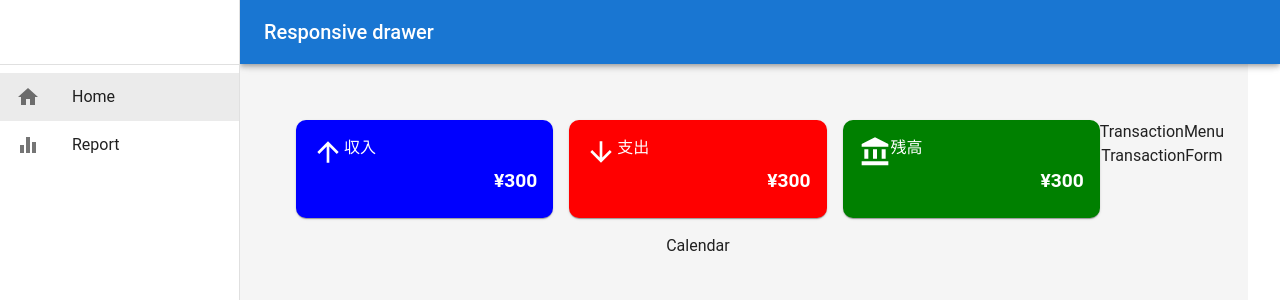
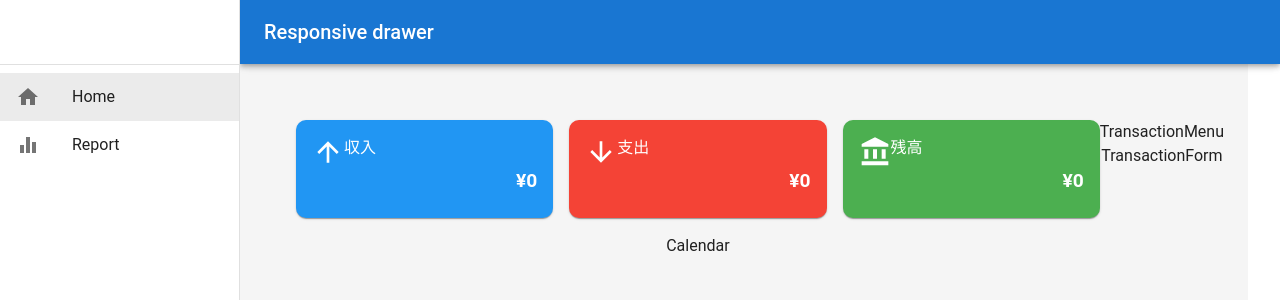
Before and after one commit to adlib238/household-app, a React app: page / in a window 1280 px wide. Shown: the top 300 px of the page. Built offline with nearby package versions, Linux system fonts and the light colour scheme; no server answers; the database is empty; the HTML template or start-up script is replaced by a standard one.

Commit message:
add income, expencse, balance

```diff
--- a/package.json
+++ b/package.json
@@ -23,6 +23,8 @@
     "@radix-ui/react-slot": "^1.0.2",
     "class-variance-authority": "^0.7.0",
     "clsx": "^2.1.0",
+    "date-fns": "^3.6.0",
+    "firebase": "^10.11.0",
     "lucide-react": "^0.368.0",
     "react": "^18.2.0",
     "react-dom": "^18.2.0",
--- a/src/App.tsx
+++ b/src/App.tsx
@@ -1,3 +1,4 @@
+import React, { useState } from "react";
 import "./App.css";
 import { Route, BrowserRouter as Router, Routes } from "react-router-dom";
 import Home from "./pages/Home";
@@ -7,15 +8,62 @@ import AppLayout from "./components/layout/AppLayout";
 import { theme } from "./theme/theme";
 import { ThemeProvider } from "@emotion/react";
 import { CssBaseline } from "@mui/material";
+import { Transaction } from "./types";
+import { collection, getDocs } from "firebase/firestore";
+import { db } from "./firebase";
+import { formatMonth } from "./utils/formatting";
 
 function App() {
+  const [transactions, setTransactions] = useState<Transaction[]>([]);
+  const [currentMonth] = useState(new Date());
+  const [setIsLoading] = useState(true);
+
+  //型ガード
+  function isFirestoreError(
+    err: unknown
+  ): err is { code: string; message: string } {
+    return typeof err === "object" && err !== null && "code" in err;
+  }
+  //firestoreのデータを全て取得
+  React.useEffect(() => {
+    const fecheTransactions = async () => {
+      try {
+        const querySnapshot = await getDocs(collection(db, "Transactions"));
+        const transactionsData = querySnapshot.docs.map((doc) => {
+          return {
+            ...doc.data(),
+            id: doc.id,
+          } as Transaction;
+        });
+        setTransactions(transactionsData);
+      } catch (err) {
+        if (isFirestoreError(err)) {
+          console.error("firestoreのエラーは：", err);
+        } else {
+          console.error("一般的なエラーは:", err);
+        }
+      } finally {
+        setIsLoading(false);
+      }
+    };
+    fecheTransactions();
+  }, []);
+
+  //月間の取引データを取得
+  const monthlyTransactions = transactions.filter((transaction) => {
+    return transaction.date.startsWith(formatMonth(currentMonth));
+  });
+
   return (
     <ThemeProvider theme={theme}>
       <CssBaseline />
       <Router>
         <Routes>
           <Route path="/" element={<AppLayout />}>
-            <Route index element={<Home />} />
+            <Route
+              index
+              element={<Home monthlyTransactions={monthlyTransactions} />}
+            />
             <Route path="/report" element={<Report />} />
             <Route path="*" element={<NoMatch />} />
           </Route>
--- a/src/components/MonthlySummery.tsx
+++ b/src/components/MonthlySummery.tsx
@@ -3,15 +3,22 @@ import { Card, CardContent, Grid, Stack, Typography } from "@mui/material";
 import ArrowUpwardIcon from "@mui/icons-material/ArrowUpward";
 import ArrowDownwardIcon from "@mui/icons-material/ArrowDownward";
 import AccountBalanceIcon from "@mui/icons-material/AccountBalance";
+import { Transaction } from "../types";
+import { financeCalculations } from "../utils/financeCalculations";
+import { formatCurrency } from "../utils/formatting";
+interface MonthlySummaryProps {
+  monthlyTransactions: Transaction[];
+}
 
-const MonthlySummery = () => {
+const MonthlySummery = ({ monthlyTransactions }: MonthlySummaryProps) => {
+  const { income, expense, balance } = financeCalculations(monthlyTransactions);
   return (
     <Grid container spacing={{ xs: 1, sm: 2 }} mb={2}>
       {/* 収入 */}
       <Grid item xs={4} display={"flex"} flexDirection={"column"}>
         <Card
           sx={{
-            bgcolor: "blue",
+            bgcolor: (theme) => theme.palette.incomeColor.main,
             color: "white",
             borderRadius: "10px",
             flexGrow: 1,
@@ -31,7 +38,7 @@ const MonthlySummery = () => {
                 fontSize: { xs: ".8rem", sm: "1rem", md: "1.2rem" },
               }}
             >
-              ¥300
+              ¥{formatCurrency(income)}
             </Typography>
           </CardContent>
         </Card>
@@ -40,7 +47,7 @@ const MonthlySummery = () => {
       <Grid item xs={4} display={"flex"} flexDirection={"column"}>
         <Card
           sx={{
-            bgcolor: "red",
+            bgcolor: (theme) => theme.palette.expenseColor.main,
             color: "white",
             borderRadius: "10px",
             flexGrow: 1,
@@ -60,7 +67,7 @@ const MonthlySummery = () => {
                 fontSize: { xs: ".8rem", sm: "1rem", md: "1.2rem" },
               }}
             >
-              ¥300
+              ¥{formatCurrency(expense)}
             </Typography>
           </CardContent>
         </Card>
@@ -69,7 +76,7 @@ const MonthlySummery = () => {
       <Grid item xs={4} display={"flex"} flexDirection={"column"}>
         <Card
           sx={{
-            bgcolor: "green",
+            bgcolor: (theme) => theme.palette.balanceColor.main,
             color: "white",
             borderRadius: "10px",
             flexGrow: 1,
@@ -89,7 +96,7 @@ const MonthlySummery = () => {
                 fontSize: { xs: ".8rem", sm: "1rem", md: "1.2rem" },
               }}
             >
-              ¥300
+              ¥{formatCurrency(balance)}
             </Typography>
           </CardContent>
         </Card>
--- a/src/components/common/SideBar.tsx
+++ b/src/components/common/SideBar.tsx
@@ -58,12 +58,6 @@ const SideBar = ({
             key={item.text}
             to={item.path}
             style={({ isActive }) => {
-              console.log(
-                "選択されたメニューは",
-                item.text,
-                isActive,
-                item.icon
-              );
               return {
                 ...baseLinkStyle,
                 ...(isActive ? activeLinkStyle : {}),
--- /dev/null
+++ b/src/firebase.ts
@@ -0,0 +1,21 @@
+// Import the functions you need from the SDKs you need
+import { initializeApp } from "firebase/app";
+import { getFirestore } from "firebase/firestore";
+// TODO: Add SDKs for Firebase products that you want to use
+// https://firebase.google.com/docs/web/setup#available-libraries
+
+// Your web app's Firebase configuration
+const firebaseConfig = {
+  apiKey: "AIzaSyBjfQMq3T6ngeQgwqTzfOlNNIkQb83aAsU",
+  authDomain: "householdtypescript-add7b.firebaseapp.com",
+  projectId: "householdtypescript-add7b",
+  storageBucket: "householdtypescript-add7b.appspot.com",
+  messagingSenderId: "919856151602",
+  appId: "1:919856151602:web:900fcf0819b1da2580902b",
+};
+
+// Initialize Firebase
+const app = initializeApp(firebaseConfig);
+const db = getFirestore(app);
+
+export { db };
--- a/src/pages/Home.tsx
+++ b/src/pages/Home.tsx
@@ -4,13 +4,18 @@ import MonthlySummery from "../components/MonthlySummery";
 import Calendar from "../components/Calendar";
 import TransactionMenu from "../components/TransactionMenu";
 import TransactionForm from "../components/TransactionForm";
+import { Transaction } from "../types";
 
-const Home = () => {
+interface HomeProps {
+  monthlyTransactions: Transaction[];
+}
+
+const Home = ({ monthlyTransactions }: HomeProps) => {
   return (
     <Box sx={{ display: "flex" }}>
       {/* 左側コンテンツ */}
       <Box sx={{ flexGrow: 1 }}>
-        <MonthlySummery />
+        <MonthlySummery monthlyTransactions={monthlyTransactions} />
         <Calendar />
       </Box>
       {/* 右側コンテンツ */}
--- a/src/theme/theme.ts
+++ b/src/theme/theme.ts
@@ -1,4 +1,19 @@
-import { createTheme } from "@mui/material";
+import { PaletteColor, PaletteColorOptions, createTheme } from "@mui/material";
+import { blue, green, red } from "@mui/material/colors";
+
+//PalatteとPaletteOptionsの型を拡張
+declare module "@mui/material/styles" {
+  interface Palette {
+    incomeColor: PaletteColor;
+    expenseColor: PaletteColor;
+    balanceColor: PaletteColor;
+  }
+  interface PaletteOptions {
+    incomeColor?: PaletteColorOptions;
+    expenseColor?: PaletteColorOptions;
+    balanceColor?: PaletteColorOptions;
+  }
+}
 
 export const theme = createTheme({
   typography: {
@@ -7,4 +22,24 @@ export const theme = createTheme({
     fontWeightMedium: 500, // フォントウェイト500
     fontWeightBold: 700, // フォントウェイト700
   },
+
+  palette: {
+    incomeColor: {
+      main: blue[500],
+      light: blue[100],
+      dark: blue[700],
+    },
+
+    expenseColor: {
+      main: red[500],
+      light: red[100],
+      dark: red[700],
+    },
+
+    balanceColor: {
+      main: green[500],
+      light: green[100],
+      dark: green[700],
+    },
+  },
 });
--- /dev/null
+++ b/src/types/index.ts
@@ -0,0 +1,31 @@
+export type TransactionType = "income" | "expense";
+export type IncomeCategory = "給与" | "副収入" | "お小遣い";
+export type ExpenseCategory =
+  | "食費"
+  | "日用品"
+  | "住居費"
+  | "交際費"
+  | "娯楽"
+  | "交通費";
+
+export interface Transaction {
+  id: string;
+  date: string;
+  amount: number;
+  content: string;
+  type: TransactionType;
+  category: IncomeCategory | ExpenseCategory;
+}
+
+export interface Balance {
+  income: number;
+  expense: number;
+  balance: number;
+}
+
+export interface CalendarContent {
+  start: string;
+  income: string;
+  expense: string;
+  balance: string;
+}
--- /dev/null
+++ b/src/utils/financeCalculations.ts
@@ -0,0 +1,39 @@
+import { Transaction, Balance } from "../types";
+
+//収入、支出、残高、の合計金額を求める関数
+export function financeCalculations(transactions: Transaction[]): Balance {
+  return transactions.reduce(
+    (acc, transaction) => {
+      if (transaction.type === "income") {
+        acc.income += transaction.amount;
+      } else {
+        acc.expense += transaction.amount;
+      }
+      acc.balance = acc.income - acc.expense;
+
+      return acc;
+    },
+    { income: 0, expense: 0, balance: 0 }
+  );
+}
+
+//日付ごとの収支を計算する関数💰
+export function calculateDailyBalances(
+  transactions: Transaction[]
+): Record<string, Balance> {
+  return transactions.reduce<Record<string, Balance>>((acc, transaction) => {
+    const day = transaction.date;
+    if (!acc[day]) {
+      acc[day] = { income: 0, expense: 0, balance: 0 };
+    }
+
+    if (transaction.type === "income") {
+      acc[day].income += transaction.amount;
+    } else {
+      acc[day].expense += transaction.amount;
+    }
+
+    acc[day].balance = acc[day].income - acc[day].expense;
+    return acc;
+  }, {});
+}
--- /dev/null
+++ b/src/utils/formatting.ts
@@ -0,0 +1,11 @@
+import { format } from "date-fns";
+
+//日付の形式を変換する関数
+export function formatMonth(date: Date): string {
+  return format(date, "yyyy-MM");
+}
+
+//日本円に変換する関数
+export function formatCurrency(amount: number): string {
+  return amount.toLocaleString("ja-JP");
+}
```
Also changed, not shown: 1 other file (tests, documents, lock files or other folders).
